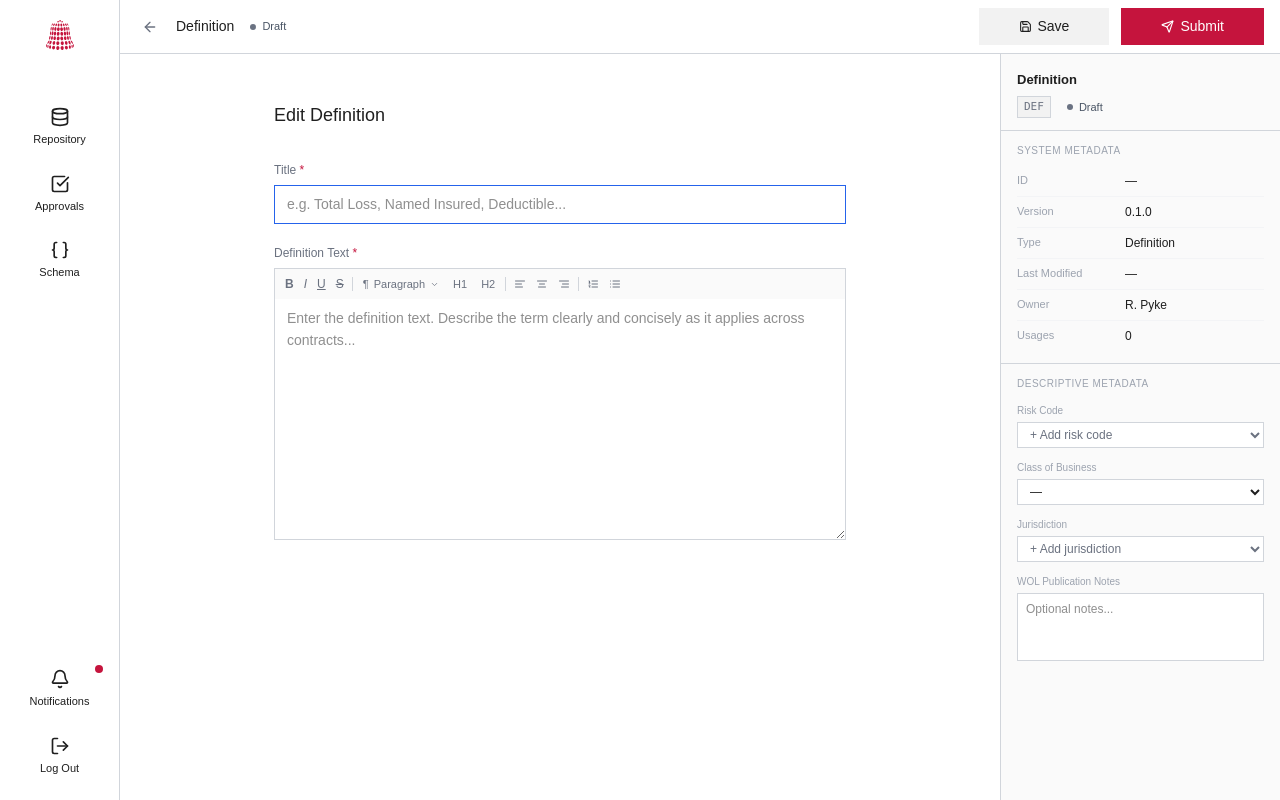
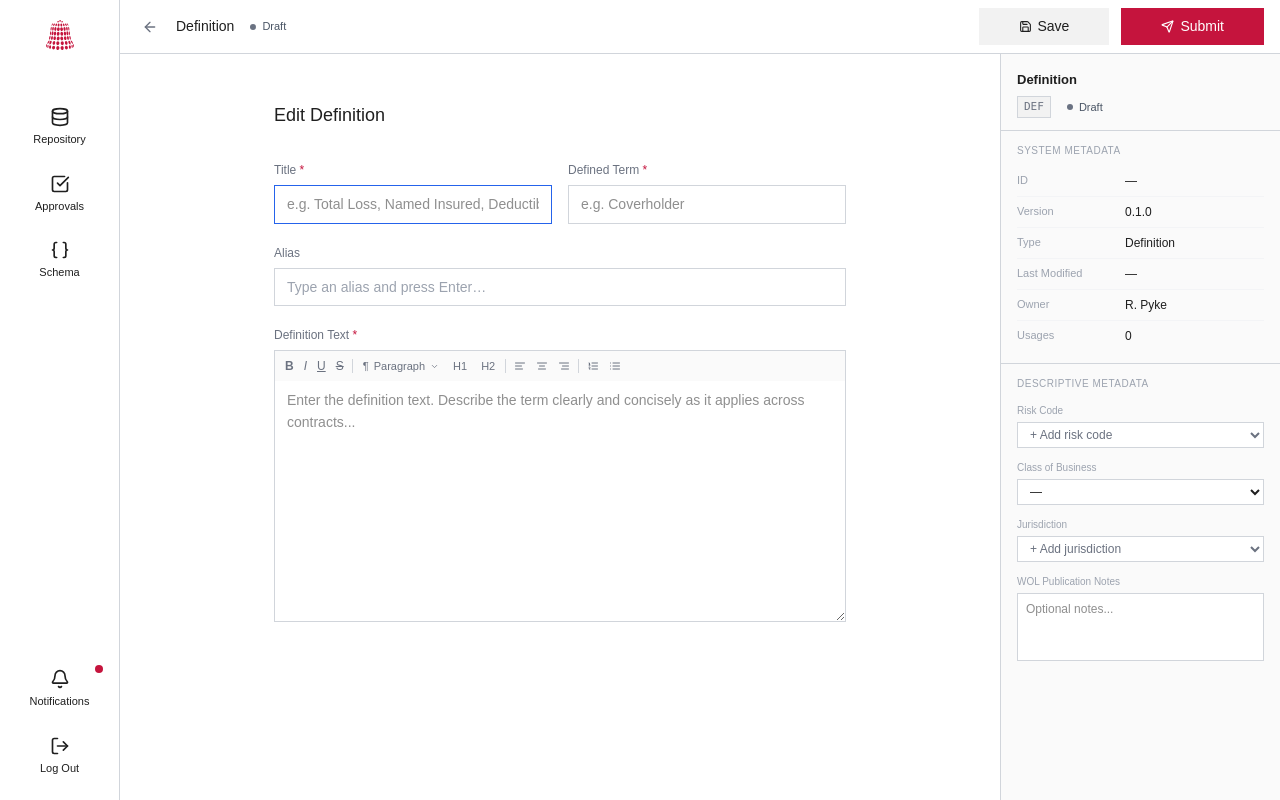
Before and after one commit to FigmaBetaTest/Beta4, a React (Vite) app: page /foundation-editor/1 in a window 1280 px wide. Built offline with nearby package versions, Linux system fonts and the light colour scheme.

Commit message:
chore: snapshot for BetaPush repository

```diff
--- a/src/app/components/component-editor.tsx
+++ b/src/app/components/component-editor.tsx
@@ -1725,7 +1725,7 @@ function EditorMetadataPanel({
   const SysRow = ({ label, value }: { label: string; value: React.ReactNode }) => (
     <div className="flex items-start gap-2 py-1.5 border-b border-[#f3f4f6] last:border-0">
       <span className="text-[11px] text-[#9ca3af] shrink-0" style={{ width: '110px', fontFamily: "'DM Sans', sans-serif" }}>{label}</span>
-      <span className="text-[12px] text-[#1F1F1F] flex-1 break-all" style={{ fontFamily: "'DM Sans', sans-serif" }}>{value}</span>
+      <span className="text-[12px] text-[#1F1F1F] flex-1 truncate" style={{ fontFamily: "'DM Sans', sans-serif" }}>{value}</span>
     </div>
   );
 
--- a/src/app/components/contract-canvas.tsx
+++ b/src/app/components/contract-canvas.tsx
@@ -1522,7 +1522,7 @@ function ConditionsPanel({ sections, selectedBlockId, onSelectBlock, conditionRu
   const MetaSysRow = ({ label, value }: { label: string; value: React.ReactNode }) => (
     <div className="flex items-start gap-2 py-1.5 border-b border-[#f3f4f6] last:border-0">
       <span className="text-[11px] text-[#9ca3af] shrink-0" style={{ width: '100px', fontFamily: "'DM Sans', sans-serif" }}>{label}</span>
-      <span className="text-[12px] text-[#1F1F1F] flex-1 break-all" style={{ fontFamily: "'DM Sans', sans-serif" }}>{value}</span>
+      <span className="text-[12px] text-[#1F1F1F] flex-1 truncate" style={{ fontFamily: "'DM Sans', sans-serif" }}>{value}</span>
     </div>
   );
 
--- a/src/app/components/foundation-editor.tsx
+++ b/src/app/components/foundation-editor.tsx
@@ -162,6 +162,24 @@ export function FoundationEditor() {
   const [dmDescription, setDmDescription] = useState(existingItem?.body ?? '');
   const [dmWolExpression, setDmWolExpression] = useState(existingItem?.wolExpression ?? '');
 
+  // DEF-specific fields
+  const [defDefinedTerm, setDefDefinedTerm] = useState(existingItem?.definedTerm ?? '');
+  const [defAliases, setDefAliases] = useState<string[]>(existingItem?.aliases ?? []);
+  const [defAliasInput, setDefAliasInput] = useState('');
+  const aliasInputRef = useRef<HTMLInputElement>(null);
+
+  const handleAliasKeyDown = (e: React.KeyboardEvent<HTMLInputElement>) => {
+    if (e.key === 'Enter') {
+      e.preventDefault();
+      const val = defAliasInput.trim();
+      if (val && !defAliases.includes(val)) {
+        setDefAliases(prev => [...prev, val]);
+        setIsDirty(true);
+      }
+      setDefAliasInput('');
+    }
+  };
+
   // Descriptive Metadata fields (from creation setup)
   const [dmRiskCodes, setDmRiskCodes] = useState<string[]>(existingItem?.riskCodes ?? []);
   const [dmCob, setDmCob] = useState(existingItem?.cob ?? existingItem?.segment ?? '');
@@ -212,8 +230,14 @@ export function FoundationEditor() {
     } : {};
     const bodyFields = (itemType === 'TEC' || itemType === 'SYS')
       ? { summary: body || undefined }
-      : (itemType === 'DEF' || itemType === 'LOV')
+      : (itemType === 'LOV')
         ? { body: body || undefined }
+        : itemType === 'DEF'
+          ? {
+              body: body || undefined,
+              definedTerm: defDefinedTerm.trim() || undefined,
+              aliases: defAliases.length > 0 ? defAliases : undefined,
+            }
           : {};
     const descriptiveFields = {
       riskCodes: dmRiskCodes.length > 0 ? dmRiskCodes : undefined,
@@ -246,7 +270,6 @@ export function FoundationEditor() {
     setIsDirty(false);
     setItemStatus('DRAFT');
     toast.success(`${typeLabel} saved as Draft`);
-    navigate(`/?tab=${targetTab}`);
   };
 
   const handleSubmit = () => {
@@ -300,7 +323,7 @@ export function FoundationEditor() {
   const SysRow = ({ label, value }: { label: string; value: React.ReactNode }) => (
     <div className="flex items-start gap-2 py-1.5 border-b border-[#f3f4f6] last:border-0">
       <span className="text-[11px] text-[#9ca3af] shrink-0" style={{ width: '100px' }}>{label}</span>
-      <span className="text-[12px] text-[#1F1F1F] flex-1 break-all">{value}</span>
+      <span className="text-[12px] text-[#1F1F1F] flex-1 truncate">{value}</span>
     </div>
   );
 
@@ -328,13 +351,6 @@ export function FoundationEditor() {
         <div className="flex items-center gap-3">
           {isViewMode ? (
             <>
-              <button
-                onClick={handleSubmit}
-                className="flex items-center gap-1.5 px-[40px] py-[8px] text-[14px] bg-[#C5143D] text-white hover:bg-[#F2F2F2] hover:text-[#C5143D] transition-all duration-200 cursor-pointer"
-                style={{ borderRadius: '0px' }}
-              >
-                <Send size={13} /> Submit
-              </button>
               <button
                 onClick={() => setIsViewMode(false)}
                 className="flex items-center gap-1.5 px-[40px] py-[8px] text-[14px] bg-[#F2F2F2] text-[#1F1F1F] hover:bg-white transition-all duration-200 cursor-pointer"
@@ -375,11 +391,44 @@ export function FoundationEditor() {
             className="text-[18px] text-[#1F1F1F] mb-8"
             style={{ fontFamily: 'var(--font-family)', fontWeight: 400 }}
           >
-            {isNew ? `Create New ${typeLabel}` : isViewMode ? `View ${typeLabel}` : `Edit ${typeLabel}`}
+            {isNew ? `Create New ${typeLabel}` : isViewMode ? `View ${itemType === 'ATT' ? 'Descriptive Metadata' : typeLabel}` : `Edit ${itemType === 'ATT' ? 'Descriptive Metadata' : typeLabel}`}
           </h2>
 
           <div className="space-y-5">
-            {/* Title */}
+            {/* Title (+ Defined Term side-by-side for DEF) */}
+            {itemType === 'DEF' ? (
+              <div className="flex gap-4">
+                <div className="flex-1">
+                  <label className={labelStyle} style={{ fontFamily: 'var(--font-family)' }}>
+                    Title {!isViewMode && <span className="text-[#C5143D]">*</span>}
+                  </label>
+                  <input
+                    type="text"
+                    value={title}
+                    onChange={(e) => { if (!isViewMode) { setTitle(e.target.value); setIsDirty(true); setIsValidated(false); } }}
+                    readOnly={isViewMode}
+                    placeholder={isViewMode ? '' : titlePlaceholder}
+                    className={activeInputStyle}
+                    style={{ borderRadius: '0px', fontFamily: 'var(--font-family)', fontSize: '14px' }}
+                    autoFocus={!isViewMode}
+                  />
+                </div>
+                <div className="flex-1">
+                  <label className={labelStyle} style={{ fontFamily: 'var(--font-family)' }}>
+                    Defined Term {!isViewMode && <span className="text-[#C5143D]">*</span>}
+                  </label>
+                  <input
+                    type="text"
+                    value={defDefinedTerm}
+                    onChange={(e) => { if (!isViewMode) { setDefDefinedTerm(e.target.value); setIsDirty(true); } }}
+                    readOnly={isViewMode}
+                    placeholder={isViewMode ? '' : 'e.g. Coverholder'}
+                    className={activeInputStyle}
+                    style={{ borderRadius: '0px', fontFamily: 'var(--font-family)', fontSize: '14px' }}
+                  />
+                </div>
+              </div>
+            ) : (
               <div>
                 <label className={labelStyle} style={{ fontFamily: 'var(--font-family)' }}>
                   Title {!isViewMode && <span className="text-[#C5143D]">*</span>}
@@ -400,6 +449,7 @@ export function FoundationEditor() {
                   autoFocus={!isViewMode}
                 />
               </div>
+            )}
 
             {itemType === 'VAR' ? (
               /* GV-specific fields */
@@ -632,13 +682,95 @@ export function FoundationEditor() {
                   />
                 </div>
               </>
+            ) : itemType === 'DEF' ? (
+              /* DEF-specific fields (Title + Defined Term already rendered above) */
+              <>
+                {/* Alias */}
+                <div>
+                  <label className={labelStyle} style={{ fontFamily: 'var(--font-family)' }}>Alias</label>
+                  {isViewMode ? (
+                    defAliases.length > 0 ? (
+                      <div className="flex flex-wrap gap-1.5">
+                        {defAliases.map(alias => (
+                          <span key={alias} className="px-2 py-0.5 text-[12px] bg-[#F2F2F2] border border-[#d1d5db] text-[#1F1F1F]" style={{ fontFamily: 'var(--font-family)' }}>{alias}</span>
+                        ))}
+                      </div>
+                    ) : <span className="text-[13px] text-[#9ca3af]">—</span>
                   ) : (
-              /* Default body text for all other types */
+                    <div
+                      className={activeInputStyle + ' flex items-center gap-1.5 cursor-text'}
+                      style={{ borderRadius: '0px', fontFamily: 'var(--font-family)', fontSize: '14px', minHeight: '38px', padding: '4px 12px' }}
+                      onClick={() => aliasInputRef.current?.focus()}
+                    >
+                      <input
+                        ref={aliasInputRef}
+                        type="text"
+                        value={defAliasInput}
+                        onChange={(e) => setDefAliasInput(e.target.value)}
+                        onKeyDown={handleAliasKeyDown}
+                        placeholder={defAliases.length === 0 ? 'Type an alias and press Enter…' : ''}
+                        className="flex-1 min-w-0 bg-transparent outline-none text-[14px] text-[#1F1F1F] placeholder:text-[#9ca3af]"
+                        style={{ fontFamily: 'var(--font-family)' }}
+                      />
+                      {/* Show up to 3 badges on the right; overflow as +n */}
+                      {defAliases.length > 0 && (
+                        <div className="flex items-center gap-1 shrink-0">
+                          {defAliases.slice(0, 3).map(alias => (
+                            <span
+                              key={alias}
+                              className="flex items-center gap-0.5 px-1.5 py-0.5 text-[11px] bg-[#F2F2F2] border border-[#d1d5db] text-[#1F1F1F] whitespace-nowrap"
+                              style={{ fontFamily: 'var(--font-family)' }}
+                            >
+                              {alias}
+                              <button
+                                type="button"
+                                onMouseDown={(e) => e.preventDefault()}
+                                onClick={(e) => { e.stopPropagation(); setDefAliases(prev => prev.filter(a => a !== alias)); setIsDirty(true); }}
+                                className="text-[#9ca3af] hover:text-[#C5143D] leading-none ml-0.5"
+                              >&times;</button>
+                            </span>
+                          ))}
+                          {defAliases.length > 3 && (
+                            <span className="px-1.5 py-0.5 text-[11px] bg-[#F2F2F2] border border-[#d1d5db] text-[#6b7280] whitespace-nowrap" style={{ fontFamily: 'var(--font-family)' }}>
+                              +{defAliases.length - 3}
+                            </span>
+                          )}
+                        </div>
+                      )}
+                    </div>
+                  )}
+                </div>
+
+                {/* Definition Text */}
+                <div>
+                  <label className={labelStyle} style={{ fontFamily: 'var(--font-family)' }}>
+                    Definition Text {!isViewMode && <span className="text-[#C5143D]">*</span>}
+                  </label>
+                  {!isViewMode && <RichTextFieldHeader />}
+                  <textarea
+                    value={body}
+                    onChange={(e) => { if (!isViewMode) { setBody(e.target.value); setIsDirty(true); setIsValidated(false); } }}
+                    readOnly={isViewMode}
+                    rows={10}
+                    placeholder={isViewMode ? '' : bodyPlaceholder}
+                    className={activeInputStyle}
+                    style={{
+                      borderRadius: '0px',
+                      fontFamily: 'var(--font-family)',
+                      fontSize: '14px',
+                      resize: isViewMode ? 'none' : 'vertical',
+                      lineHeight: '1.6',
+                      borderTop: isViewMode ? undefined : 'none',
+                    }}
+                  />
+                </div>
+              </>
+            ) : (
+              /* Default body text for LOV, TEC, SYS */
               <div>
                 <label className={labelStyle} style={{ fontFamily: 'var(--font-family)' }}>
                   {bodyLabel} {!isViewMode && <span className="text-[#C5143D]">*</span>}
                 </label>
-                {!isViewMode && itemType === 'DEF' && <RichTextFieldHeader />}
                 <textarea
                   value={body}
                   onChange={(e) => {
@@ -657,7 +789,6 @@ export function FoundationEditor() {
                     fontSize: '14px',
                     resize: isViewMode ? 'none' : 'vertical',
                     lineHeight: '1.6',
-                    borderTop: (!isViewMode && itemType === 'DEF') ? 'none' : undefined,
                   }}
                 />
               </div>
@@ -666,7 +797,8 @@ export function FoundationEditor() {
         </div>
         </div>
 
-        {/* Metadata side panel */}
+        {/* Metadata side panel — hidden for ATT (Descriptive Metadata) */}
+        {itemType !== 'ATT' && (
         <div className="w-[280px] min-w-[280px] border-l border-[#d1d5db] bg-[#FAFAFA] flex flex-col overflow-hidden">
           {/* Panel body */}
           <div className="flex-1 overflow-y-auto" style={{ fontFamily: "'DM Sans', sans-serif" }}>
@@ -802,6 +934,7 @@ export function FoundationEditor() {
             </div>
           </div>
         </div>
+        )}
       </div>
     </div>
   );
--- a/src/app/components/mock-data.ts
+++ b/src/app/components/mock-data.ts
@@ -26,6 +26,8 @@ export interface FoundationItem {
   body?: string;
   crossReferences?: string[];
   usedIn?: string[];
+  definedTerm?: string;
+  aliases?: string[];
   // GV
   valueType?: string;
   listSource?: string;
--- a/src/app/components/repository-page.tsx
+++ b/src/app/components/repository-page.tsx
@@ -829,7 +829,7 @@ function FoundationQuickPreviewPanel({ item, onClose, onView, onEdit }: {
   const MetaSysRow = ({ label, value }: { label: string; value: React.ReactNode }) => (
     <div className="flex items-start gap-2 py-1.5 border-b border-[#f3f4f6] last:border-0">
       <span className="text-[11px] text-[#9ca3af] shrink-0" style={{ width: '100px' }}>{label}</span>
-      <span className="text-[12px] text-[#1F1F1F] flex-1 break-all">{value}</span>
+      <span className="text-[12px] text-[#1F1F1F] flex-1 truncate">{value}</span>
     </div>
   );
 
```
Lines whose indentation alone changed are shown as unchanged.
